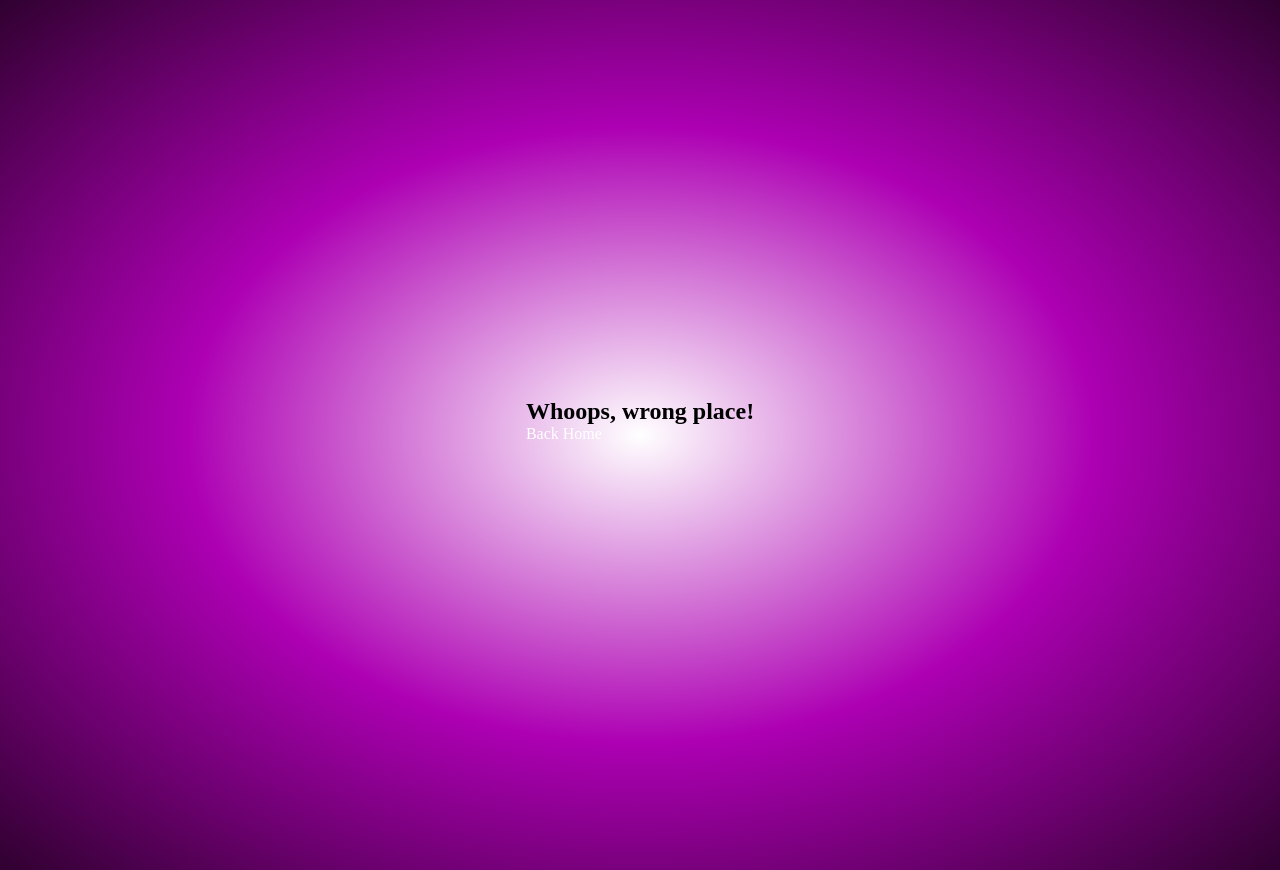
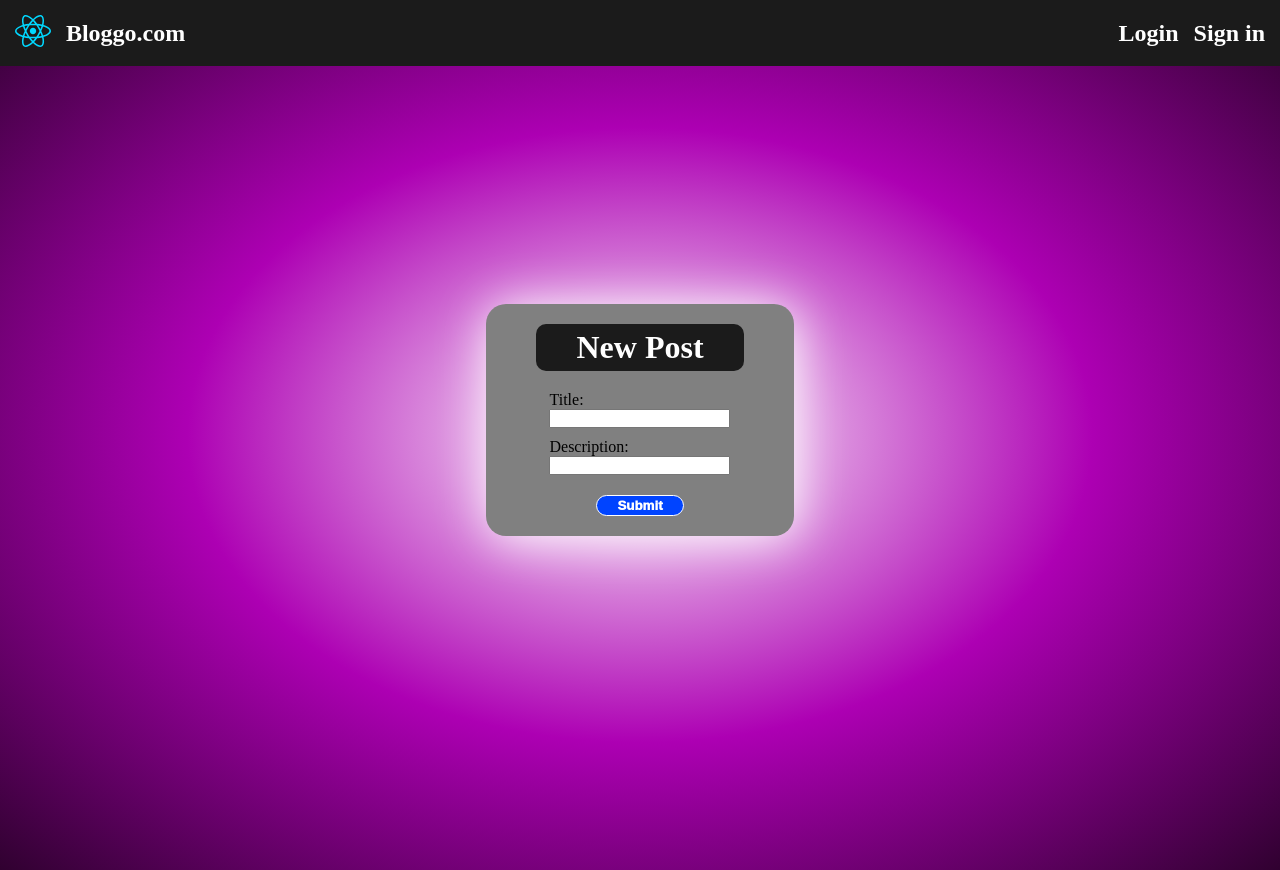
Before and after one commit to MrMarshal11/Node-Practice, a React (Vite) app in the folder Project Blog API/frontend/: page /newPost in a window 1280 px wide. Built offline with nearby package versions, Linux system fonts and the light colour scheme.

Commit message:
Added createPost() functionality

```diff
--- /dev/null
+++ b/Project Blog API/frontend/src/components/newPost.jsx
@@ -0,0 +1,87 @@
+import { useState } from "react";
+import { useNavigate } from "react-router-dom";
+
+function NewPost() {
+  const username = localStorage.getItem("username");
+  const navigate = useNavigate();
+
+  const [formData, setFormData] = useState({
+    title: "",
+    description: "",
+  });
+
+  const handleChange = (e) => {
+    setFormData({ ...formData, [e.target.name]: e.target.value });
+  };
+
+  const handleSubmit = async (e) => {
+    e.preventDefault();
+
+    try {
+      const response = await fetch("http://localhost:8000/newPost", {
+        method: "POST",
+        headers: {
+          "Content-Type": "application/json",
+        },
+        body: JSON.stringify({
+          title: formData.title,
+          description: formData.description,
+          username: username,
+        }),
+      });
+
+      if (response.ok) {
+        alert("Post successful!");
+        navigate("/");
+      } else {
+        alert(`Something went wrong in fetch(newPost)`);
+      }
+    } catch (error) {
+      console.error("Error:", error);
+      alert("Something went wrong in fetch(newPost) here");
+    }
+  };
+
+  return (
+    <>
+      <form
+        action="/newPost"
+        method="POST"
+        onSubmit={handleSubmit}
+        className="postForm"
+      >
+        <h1>New Post</h1>
+
+        <fieldset>
+          <label>
+            Title:
+            <input
+              id="title"
+              name="title"
+              type="text"
+              value={formData.title}
+              onChange={handleChange}
+              required
+            />
+          </label>
+        </fieldset>
+        <fieldset>
+          <label>
+            Description:
+            <input
+              id="description"
+              name="description"
+              type="text"
+              value={formData.description}
+              onChange={handleChange}
+              required
+            />
+          </label>
+        </fieldset>
+        <button type="submit">Submit</button>
+      </form>
+    </>
+  );
+}
+
+export default NewPost;
--- a/Project Blog API/frontend/src/components/routes.jsx
+++ b/Project Blog API/frontend/src/components/routes.jsx
@@ -2,6 +2,7 @@ import ErrorPage from "./ErrorPage";
 import Login from "./login";
 import SignIn from "./signIn";
 import App from "./App";
+import NewPost from "./newPost";
 
 const routes = [
   {
@@ -11,6 +12,7 @@ const routes = [
     children: [
       { path: "login", element: <Login /> },
       { path: "signIn", element: <SignIn /> },
+      { path: "newPost", element: <NewPost /> },
     ],
   },
 ];
```
